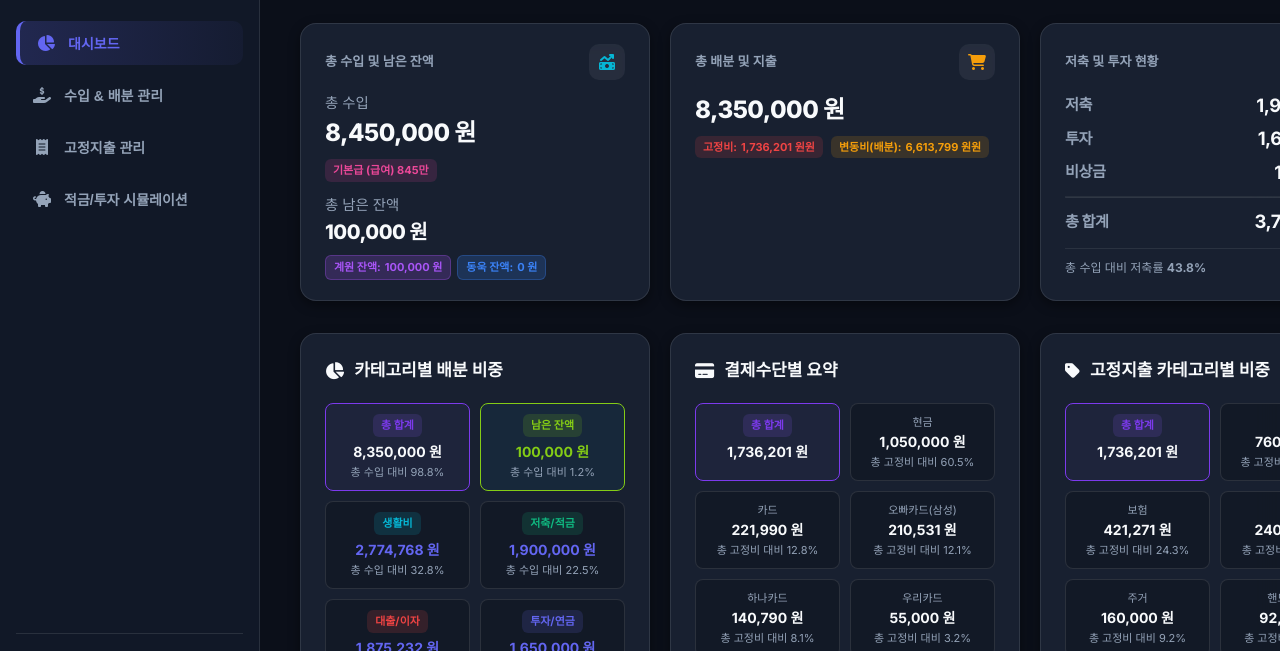
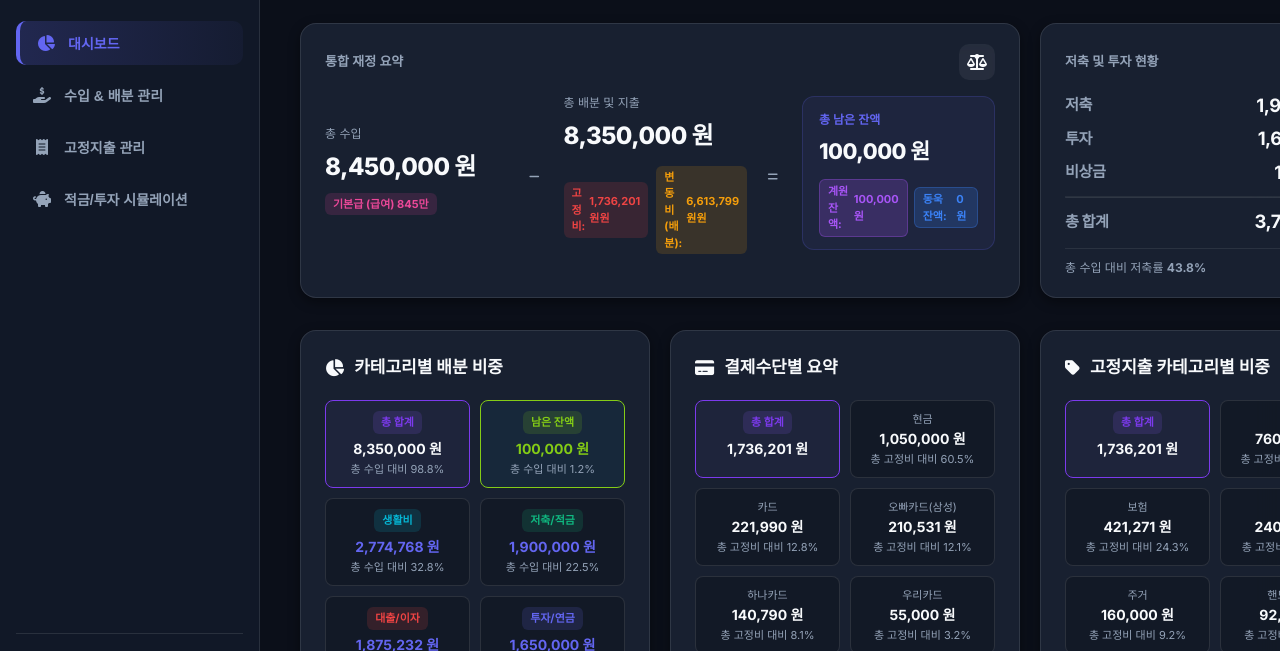
Before and after one commit to gyewon/monthly, a plain HTML site: page index.html in a window 1280 px wide. Shown: the part 96-747 px from the top of the page. Drawn offline with nearby package versions, Linux system fonts and the light colour scheme; no server answers; a web font is replaced by a local one.

Commit message:
대시보드취합

```diff
--- a/index.html
+++ b/index.html
@@ -84,36 +84,44 @@
 
       <!-- Key KPI Cards Banner -->
       <section class="kpi-banner">
-        <!-- Card 1: Combined Total Income -->
-        <div class="kpi-card income-kpi">
-          <div class="kpi-header">
-            <span class="kpi-title">총 수입 및 남은 잔액</span>
-            <div class="kpi-icon"><i class="fa-solid fa-money-bill-trend-up"></i></div>
-          </div>
-          <div style="font-size: 0.9rem; color: var(--text-muted); margin-bottom: 2px;">총 수입</div>
-          <div class="kpi-value" id="kpi-total-income">8,450,000 원</div>
-          <div class="kpi-sub" id="kpi-income-breakdown" style="margin-bottom: 12px;">
-            <!-- Income breakdown badges by category will be generated here -->
+        <!-- Card 1: Unified Financial Flow -->
+        <div class="kpi-card unified-kpi">
+          <div class="kpi-header mb-1">
+            <span class="kpi-title">통합 재정 요약</span>
+            <div class="kpi-icon"><i class="fa-solid fa-scale-balanced"></i></div>
           </div>
 
-          <div style="font-size: 0.9rem; color: var(--text-muted); margin-bottom: 2px;">총 남은 잔액</div>
-          <div class="kpi-value" id="kpi-remaining-balance" style="font-size: 1.25rem;">0 원</div>
-          <div class="kpi-sub flex-wrap" style="gap: 6px; margin-top: 4px;">
-            <span class="badge badge-gyewon">계원 잔액: <strong id="kpi-remain-gyewon">0원</strong></span>
-            <span class="badge badge-dongwook">동욱 잔액: <strong id="kpi-remain-dongwook">0원</strong></span>
-          </div>
-        </div>
+          <div class="financial-flow">
+            <!-- Income Section -->
+            <div class="flow-item">
+              <div class="flow-label text-muted">총 수입</div>
+              <div class="kpi-value" id="kpi-total-income">0 원</div>
+              <div class="kpi-sub" id="kpi-income-breakdown" style="margin-bottom: 8px;"></div>
+            </div>
 
-        <!-- Card 2: Combined Total Expenses / Allocations -->
-        <div class="kpi-card expense-kpi">
-          <div class="kpi-header">
-            <span class="kpi-title">총 배분 및 지출</span>
-            <div class="kpi-icon"><i class="fa-solid fa-cart-shopping"></i></div>
-          </div>
-          <div class="kpi-value" id="kpi-total-expenses">0 원</div>
-          <div class="kpi-sub flex-wrap" style="gap: 8px; margin-top: 4px;">
-            <span class="badge badge-danger">고정비: <strong id="kpi-fixed-total">0원</strong></span>
-            <span class="badge badge-warning">변동비(배분): <strong id="kpi-variable-total">0원</strong></span>
+            <div class="flow-operator"><i class="fa-solid fa-minus text-muted"></i></div>
+
+            <!-- Expenses Section -->
+            <div class="flow-item">
+              <div class="flow-label text-muted">총 배분 및 지출</div>
+              <div class="kpi-value text-danger" id="kpi-total-expenses">0 원</div>
+              <div class="kpi-sub flex-wrap" style="gap: 8px; margin-top: 4px;">
+                <span class="badge badge-danger">고정비: <strong id="kpi-fixed-total">0원</strong></span>
+                <span class="badge badge-warning">변동비(배분): <strong id="kpi-variable-total">0원</strong></span>
+              </div>
+            </div>
+
+            <div class="flow-operator"><i class="fa-solid fa-equals text-muted"></i></div>
+
+            <!-- Remaining Balance Section -->
+            <div class="flow-item highlight-box">
+              <div class="flow-label text-muted" style="color: var(--accent-primary) !important; font-weight: 600;">총 남은 잔액</div>
+              <div class="kpi-value text-primary" id="kpi-remaining-balance" style="font-size: 1.35rem;">0 원</div>
+              <div class="kpi-sub flex-wrap" style="gap: 6px; margin-top: 4px;">
+                <span class="badge badge-gyewon">계원 잔액: <strong id="kpi-remain-gyewon">0원</strong></span>
+                <span class="badge badge-dongwook">동욱 잔액: <strong id="kpi-remain-dongwook">0원</strong></span>
+              </div>
+            </div>
           </div>
         </div>
 
--- a/style.css
+++ b/style.css
@@ -433,6 +433,41 @@ input:checked + .slider:before { transform: translateX(16px); }
   border: 1px solid rgba(16, 185, 129, 0.4);
   box-shadow: 0 8px 24px rgba(16, 185, 129, 0.2);
 }
+
+.financial-flow {
+  display: flex;
+  align-items: center;
+  justify-content: space-between;
+  gap: 16px;
+  flex-wrap: wrap;
+  margin-top: 8px;
+}
+.flow-item {
+  flex: 1;
+  min-width: 180px;
+  display: flex;
+  flex-direction: column;
+}
+.flow-label {
+  font-size: 0.95rem;
+  margin-bottom: 6px;
+}
+.flow-operator {
+  font-size: 1.5rem;
+  padding: 0 8px;
+}
+.highlight-box {
+  background: rgba(99, 102, 241, 0.08);
+  padding: 12px 16px;
+  border-radius: 12px;
+  border: 1px solid rgba(99, 102, 241, 0.2);
+}
+@media (min-width: 768px) {
+  .unified-kpi {
+    grid-column: span 2;
+  }
+}
+
 
 .kpi-card.highlight .kpi-value {
   color: var(--accent-success);
```
